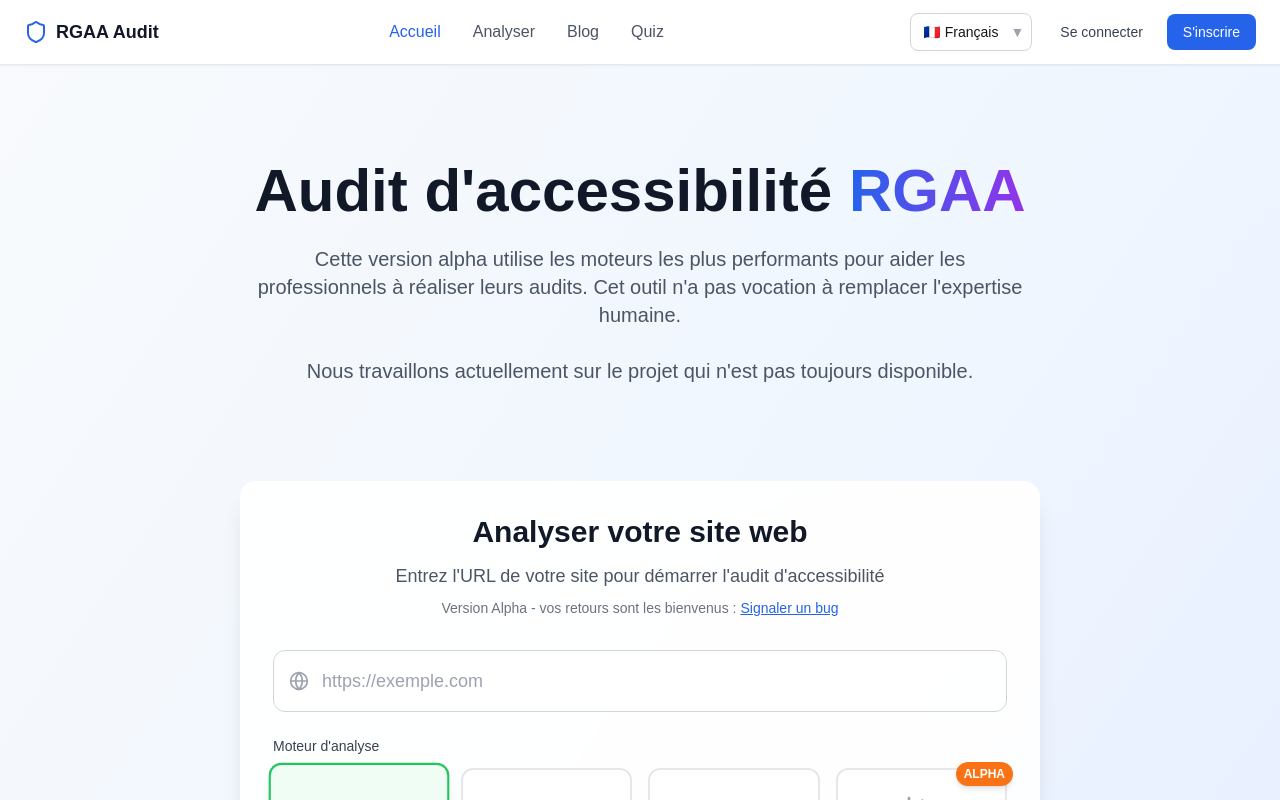
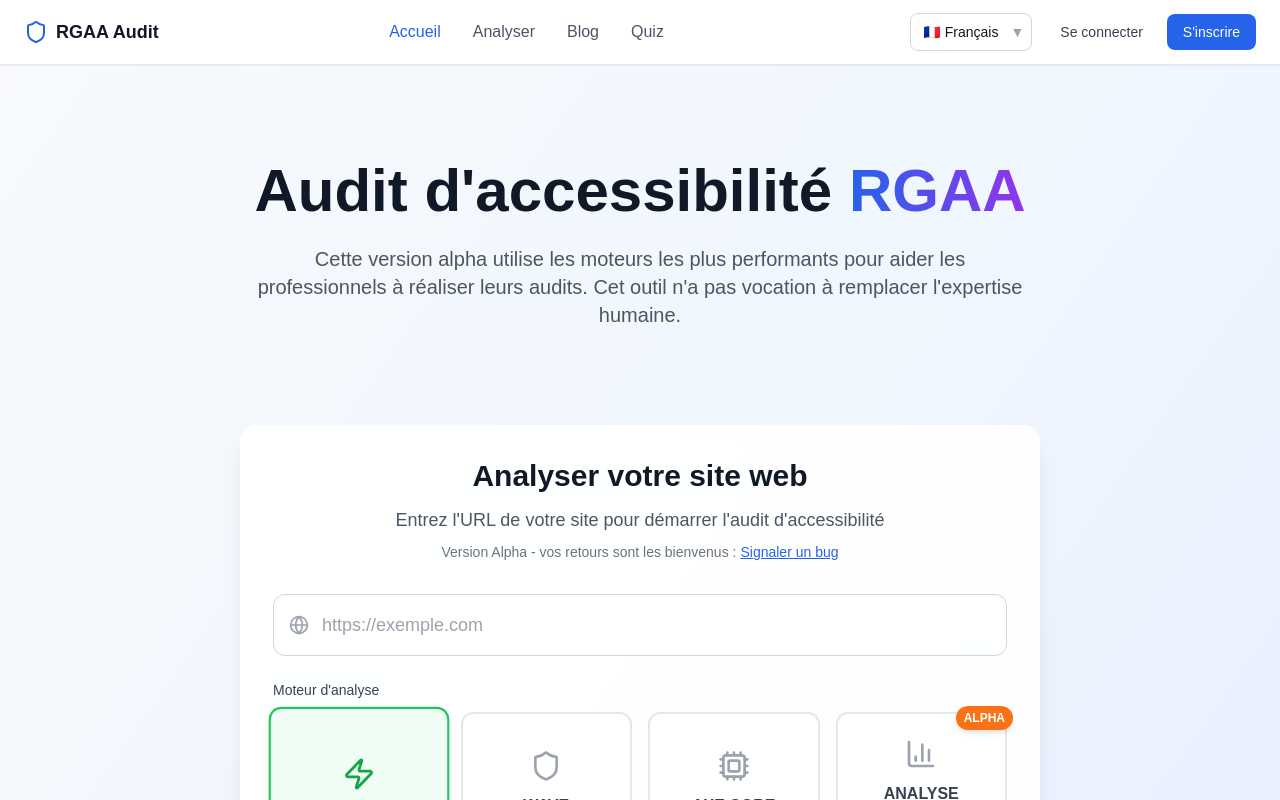
Before and after one commit to Beloic/rgaa-audit, a Next.js app: page / in a window 1280 px wide. Shown: the top 800 px of the page. Built offline with nearby package versions, Linux system fonts and the light colour scheme.

Commit message:
refactor: supprimer la mention de disponibilité du projet
- Suppression de la ligne 'Nous travaillons actuellement sur le projet qui n'est pas toujours disponible'

```diff
--- a/src/app/page.tsx
+++ b/src/app/page.tsx
@@ -309,8 +309,6 @@ export default function HomePage() {
                   </h1>
                   <p className="text-xl text-gray-600 max-w-3xl mx-auto mb-4">
                     Cette version alpha utilise les moteurs les plus performants pour aider les professionnels à réaliser leurs audits. Cet outil n'a pas vocation à remplacer l'expertise humaine.
-                    <br /><br />
-                    Nous travaillons actuellement sur le projet qui n'est pas toujours disponible.
                   </p>
                 </header>
               </div>
```
